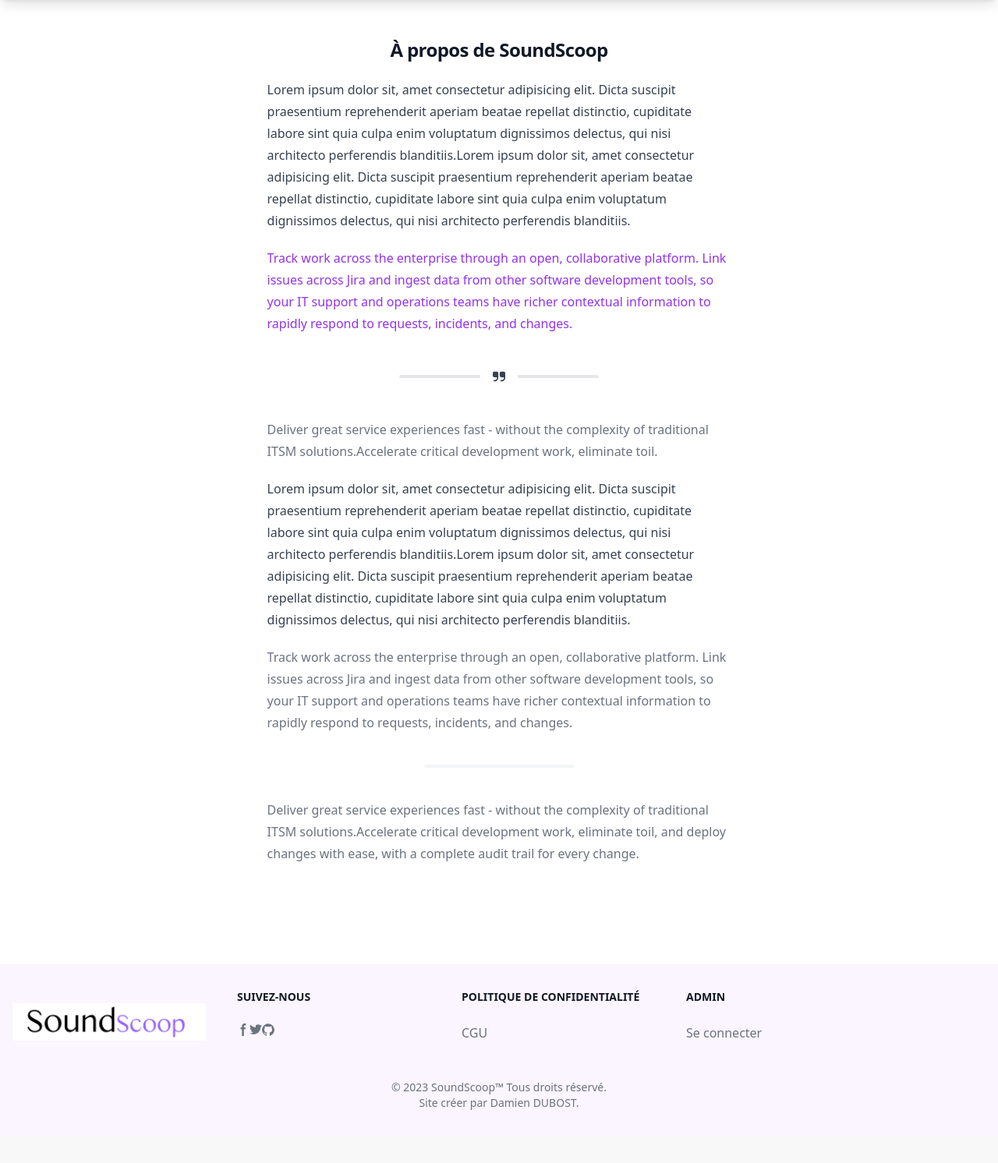
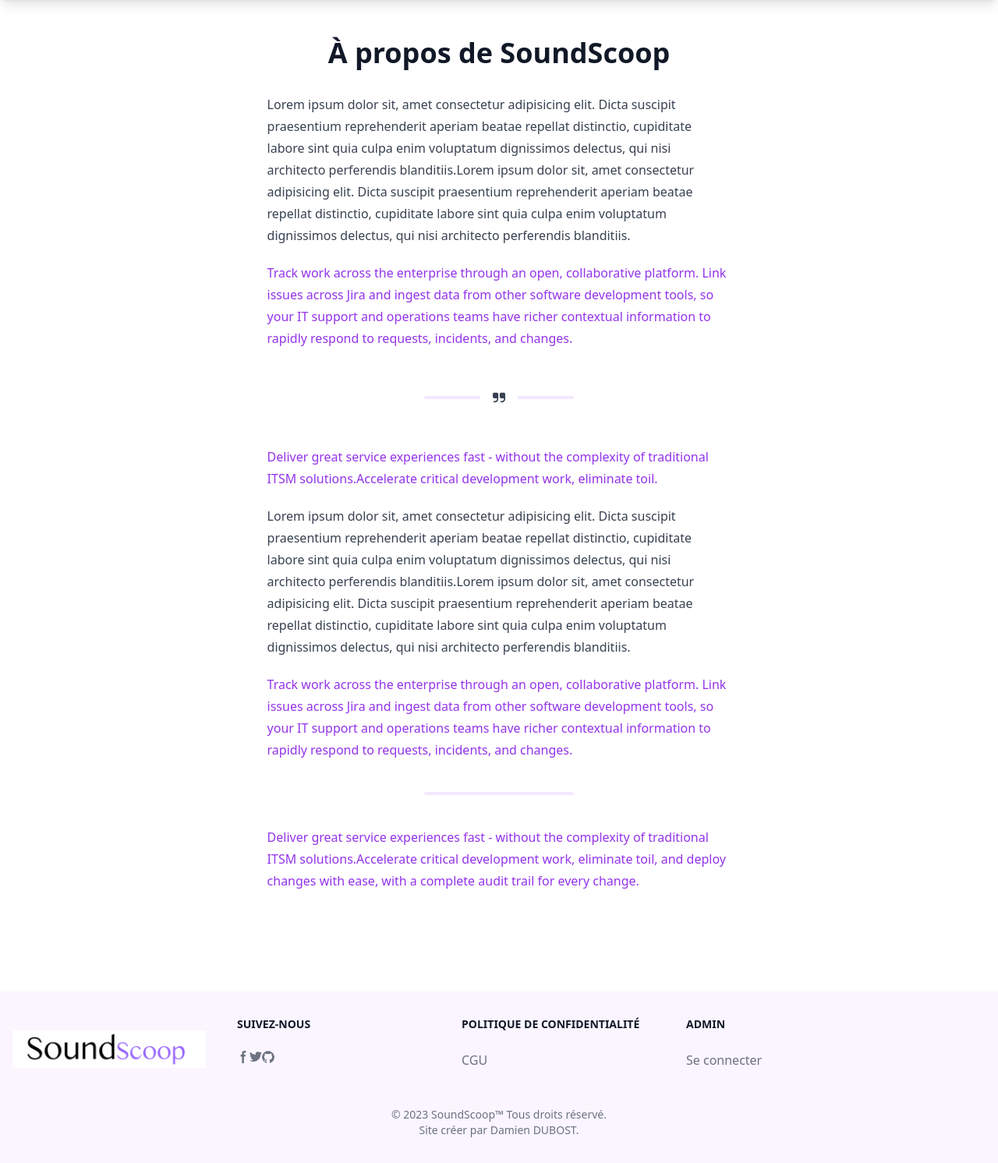
Before and after one commit to ddubost6998/dwwm-pe7v-php-soundscoop, a PHP site: page /about.php in a window 1280 px wide. Shown: the part 80-1572 px from the top of the page at 78% size. Before the commit the page ends 1504 px from the top, so only its background shows below. Run offline with PHP 8.4, Linux system fonts and the light colour scheme; some libraries are stand-ins or nearby versions.

Commit message:
Modification de la page à propos

```diff
--- a/about.php
+++ b/about.php
@@ -2,28 +2,28 @@
 require_once 'layout/header.php';
 ?>
 
-<main class="prose mx-auto my-32 dark:text-white dark:border-gray-600 dark:focus:border-blue-500">
-    <h1 class="text-center leading-tight tracking-tight text-gray-900 md:text-2xl dark:text-white">À propos de SoundScoop</h1>
+<main class="prose mx-auto my-32 dark:text-white dark:border-gray-600 dark:focus:border-purple-500">
+    <h1 class="text-center dark:text-white">À propos de SoundScoop</h1>
 
     <p>Lorem ipsum dolor sit, amet consectetur adipisicing elit. Dicta suscipit praesentium reprehenderit aperiam beatae repellat distinctio, cupiditate labore sint quia culpa enim voluptatum dignissimos delectus, qui nisi architecto perferendis blanditiis.Lorem ipsum dolor sit, amet consectetur adipisicing elit. Dicta suscipit praesentium reprehenderit aperiam beatae repellat distinctio, cupiditate labore sint quia culpa enim voluptatum dignissimos delectus, qui nisi architecto perferendis blanditiis.<br>
 
     <p class="text-purple-600 dark:text-gray-400">Track work across the enterprise through an open, collaborative platform. Link issues across Jira and ingest data from other software development tools, so your IT support and operations teams have richer contextual information to rapidly respond to requests, incidents, and changes.</p>
     <div class="inline-flex items-center justify-center w-full">
-        <hr class="w-64 h-1 my-8 bg-gray-200 border-0 rounded dark:bg-gray-700">
+        <hr class="w-48 h-1 mx-auto my-4 bg-purple-100 border-0 rounded md:my-10 dark:bg-gray-700">
         <div class="absolute px-4 -translate-x-1/2 bg-white left-1/2 dark:bg-gray-900">
             <svg class="w-4 h-4 text-gray-700 dark:text-gray-300" aria-hidden="true" xmlns="http://www.w3.org/2000/svg" fill="currentColor" viewBox="0 0 18 14">
-        <path d="M6 0H2a2 2 0 0 0-2 2v4a2 2 0 0 0 2 2h4v1a3 3 0 0 1-3 3H2a1 1 0 0 0 0 2h1a5.006 5.006 0 0 0 5-5V2a2 2 0 0 0-2-2Zm10 0h-4a2 2 0 0 0-2 2v4a2 2 0 0 0 2 2h4v1a3 3 0 0 1-3 3h-1a1 1 0 0 0 0 2h1a5.006 5.006 0 0 0 5-5V2a2 2 0 0 0-2-2Z"/>
-        </svg>
+                <path d="M6 0H2a2 2 0 0 0-2 2v4a2 2 0 0 0 2 2h4v1a3 3 0 0 1-3 3H2a1 1 0 0 0 0 2h1a5.006 5.006 0 0 0 5-5V2a2 2 0 0 0-2-2Zm10 0h-4a2 2 0 0 0-2 2v4a2 2 0 0 0 2 2h4v1a3 3 0 0 1-3 3h-1a1 1 0 0 0 0 2h1a5.006 5.006 0 0 0 5-5V2a2 2 0 0 0-2-2Z"/>
+            </svg>
         </div>
     </div>
-    <p class="text-gray-500 dark:text-gray-400">Deliver great service experiences fast - without the complexity of traditional ITSM solutions.Accelerate critical development work, eliminate toil.</p>
+    <p class="text-purple-600 dark:text-gray-400">Deliver great service experiences fast - without the complexity of traditional ITSM solutions.Accelerate critical development work, eliminate toil.</p>
 
     Lorem ipsum dolor sit, amet consectetur adipisicing elit. Dicta suscipit praesentium reprehenderit aperiam beatae repellat distinctio, cupiditate labore sint quia culpa enim voluptatum dignissimos delectus, qui nisi architecto perferendis blanditiis.Lorem ipsum dolor sit, amet consectetur adipisicing elit. Dicta suscipit praesentium reprehenderit aperiam beatae repellat distinctio, cupiditate labore sint quia culpa enim voluptatum dignissimos delectus, qui nisi architecto perferendis blanditiis.<br>
 
 
-    <p class="text-gray-500 dark:text-gray-400">Track work across the enterprise through an open, collaborative platform. Link issues across Jira and ingest data from other software development tools, so your IT support and operations teams have richer contextual information to rapidly respond to requests, incidents, and changes.</p>
-    <hr class="w-48 h-1 mx-auto my-4 bg-gray-100 border-0 rounded md:my-10 dark:bg-gray-700">
-    <p class="text-gray-500 dark:text-gray-400">Deliver great service experiences fast - without the complexity of traditional ITSM solutions.Accelerate critical development work, eliminate toil, and deploy changes with ease, with a complete audit trail for every change.</p>
+    <p class="text-purple-600 dark:text-gray-400">Track work across the enterprise through an open, collaborative platform. Link issues across Jira and ingest data from other software development tools, so your IT support and operations teams have richer contextual information to rapidly respond to requests, incidents, and changes.</p>
+    <hr class="w-48 h-1 mx-auto my-4 bg-purple-100 border-0 rounded md:my-10 dark:bg-gray-700">
+    <p class="text-purple-600 dark:text-gray-400">Deliver great service experiences fast - without the complexity of traditional ITSM solutions.Accelerate critical development work, eliminate toil, and deploy changes with ease, with a complete audit trail for every change.</p>
 
 </main>
 
--- a/article.php
+++ b/article.php
@@ -18,7 +18,7 @@ echo "Article non trouvé.";
 exit;
 ?>
 
-<main class="prose mx-auto mt-24">
+<main class="prose mx-auto my-32 dark:text-white dark:border-gray-600 dark:focus:border-purple-500">
     <h1 class="text-center">Tous nos articles</h1>
 
     <a href="article1.php" class="mt-16 flex flex-col items-center bg-purple-300 border border-gray-200 rounded-lg shadow md:flex-row md:max-w-xl hover:bg-gray-100 dark:border-gray-700 dark:bg-gray-800 dark:hover:bg-gray-700">
--- a/categories.php
+++ b/categories.php
@@ -2,8 +2,8 @@
 require_once 'layout/header.php';
 ?>
 
-<main class="prose mx-auto mt-24">
-    <h1 class="text-center">Catégories</h1>
+<main class="prose mx-auto my-32 dark:text-white dark:border-gray-600 dark:focus:border-purple-500">
+    <h1 class="text-center dark:text-white">Catégories</h1>
 </main>
 
 <?php require_once 'layout/footer.php';
--- a/layout/footer.php
+++ b/layout/footer.php
@@ -1,7 +1,7 @@
     <footer class="bg-purple-50 dark:bg-gray-900 bottom-0 left-0 z-20 w-full">
         <div class="mx-auto w-full max-w-screen-xl p-4 py-6 lg:py-8">
             <div class="md:flex md:justify-between mb-8">
-                <div class="grid grid-cols-2 gap-8 sm:gap-10 sm:grid-cols-4">
+                <div class="grid grid-cols-2 gap-10 sm:gap-10 sm:grid-cols-4">
                     <div class="inline-flex items-center justify-center w-full">
                         <div class="bg-white dark:bg-gray-200">
                             <img src="../img/logo_title_soundscoop.png" class="h-12 mr-2" alt="Logo titre de SoundScoop">
```
Also changed, not shown: index.php (+4 -4 lines).
